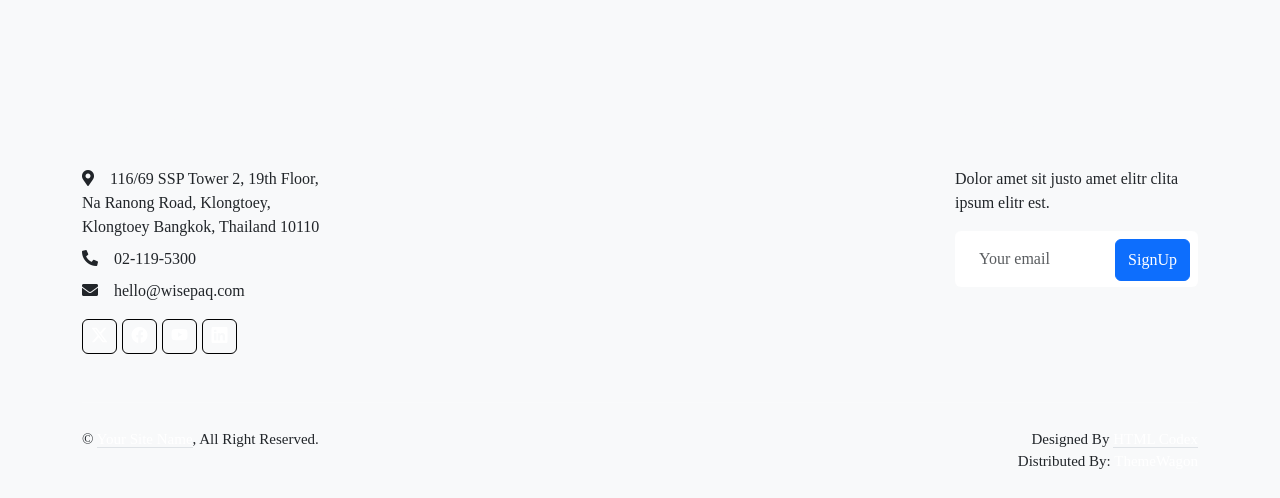
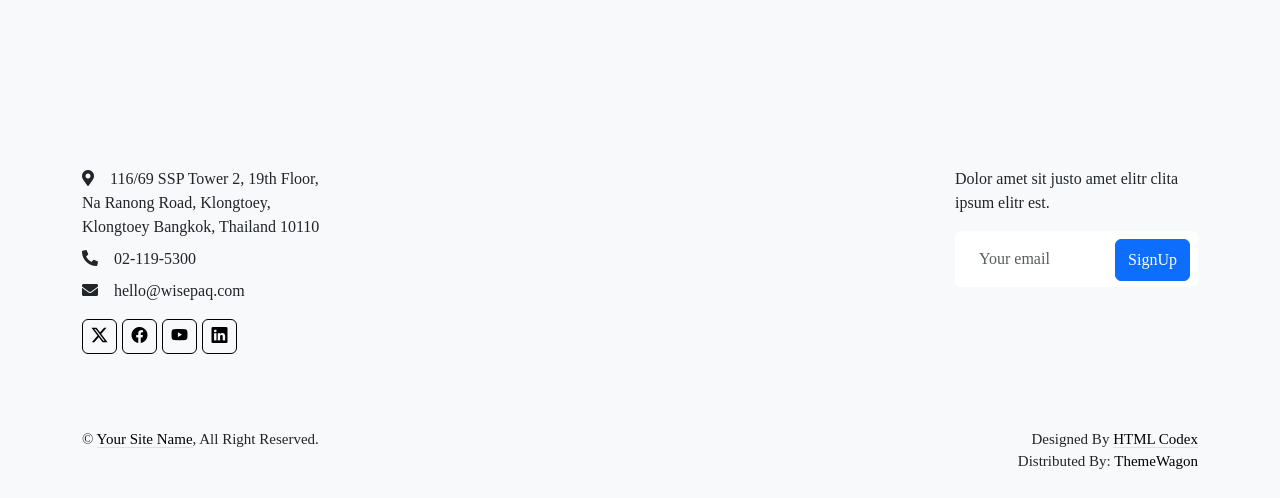
Before and after one commit to chinnarat07/wisepaq, a PHP site: page /wisepaqAPI/2_about.php in a window 1280 px wide. Shown: the part 2029-2527 px from the top of the page. Run offline with PHP 8.4, Linux system fonts and the light colour scheme; data that the repository does not hold is empty; some libraries are stand-ins or nearby versions.

Commit message:
chang css

```diff
--- a/assets/css/main.css
+++ b/assets/css/main.css
@@ -19,12 +19,13 @@
 
     --primary: #369eff;
     --secondary: #95ffca;
-    --light: #ffffff;
+    --light: #000000;
     --dark: #000000;
     --gays:#7a7878;
 
-}
-
+
+}
+/* 0002 */
 /* Global Colors - The following color variables are used throughout the website. Updating them here will change the color scheme of the entire website */
 :root {
   --background-color: #ffffff; /* Background color for the entire website, including individual sections */
@@ -370,7 +371,7 @@ h6 {
   display: flex;
   align-items: center;
   justify-content: center;
-  color: var(--light);
+  color: var(--dark);
   border: 1px solid #000000;
   transition: .3s;
 }
--- a/includes/db.php
+++ b/includes/db.php
@@ -1,12 +1,12 @@
 <?php
-//  define('DB_SERVER','localhost');
-//  define('DB_USER','root');
-//  define('DB_PASS','');
-//  define('DB_NAME','db_wisepaq');
-define('DB_SERVER','127.0.0.1');
-define('DB_USER','root');
-define('DB_PASS','7445');
-define('DB_NAME','multi_db_wisepaq');
+ define('DB_SERVER','localhost');
+ define('DB_USER','root');
+ define('DB_PASS','');
+ define('DB_NAME','db_wisepaq');
+// define('DB_SERVER','127.0.0.1');
+// define('DB_USER','root');
+// define('DB_PASS','7445');
+// define('DB_NAME','multi_db_wisepaq');
 $connection = mysqli_connect(DB_SERVER,DB_USER,DB_PASS,DB_NAME);
  mysqli_set_charset($connection,"utf8mb4");
 // Check connection
--- a/includes/footer.php
+++ b/includes/footer.php
@@ -14,13 +14,13 @@
                     <i class="fa fa-envelope me-3"></i><?php echo constant('page_footer_4') ?>
                 </p>
                 <div class="d-flex pt-2">
-                    <a class="btn btn-outline-dark btn-social" href="https://x.com/Wisepaq">
+                    <a class="btn btn-outline-light btn-social" href="https://x.com/Wisepaq">
                         <i class="bi bi-twitter-x"></i></a>
-                    <a class="btn btn-outline-dark btn-social" href="https://www.facebook.com/Wisepaqbusiness/">
+                    <a class="btn btn-outline-light btn-social" href="https://www.facebook.com/Wisepaqbusiness/">
                         <i class="bi bi-facebook"></i></a>
-                    <a class="btn btn-outline-dark btn-social" href="https://youtube.com/@wisepaq-business?feature=shared">
+                    <a class="btn btn-outline-light btn-social" href="https://youtube.com/@wisepaq-business?feature=shared">
                         <i class="bi bi-youtube"></i></a>
-                    <a class="btn btn-outline-dark btn-social" href="">
+                    <a class="btn btn-outline-light btn-social" href="">
                         <i class="bi bi-linkedin"></i></a>
                 </div>
             </div>
```
